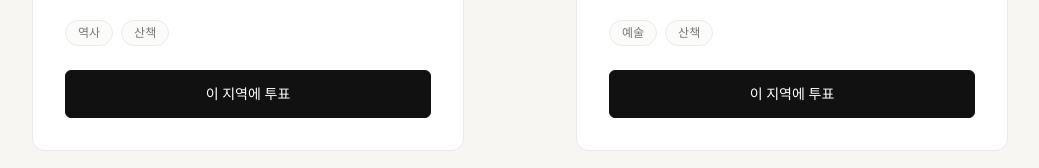
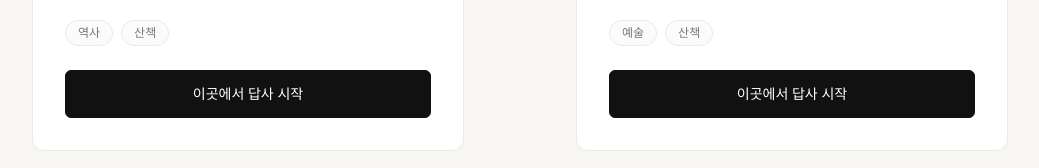
Before and after one commit to dodobow/Khuthon-DULETGIL, a Next.js app: page / in a window 1280 px wide. Shown: the part 1047-1215 px from the top of the page, without its empty margins (120-1159 px from the left). Built offline with nearby package versions, Linux system fonts and the light colour scheme.

Commit message:
fix: BattleCard·BattleResult UI 카피를 답사/기록 톤으로 변경

```diff
--- a/components/BattleCard.tsx
+++ b/components/BattleCard.tsx
@@ -72,7 +72,7 @@ export default function BattleCard({
             disabled={disabled}
             className="min-h-[48px] w-full rounded-md border border-[#111111] bg-[#111111] px-5 py-3 text-sm font-medium text-white transition-all hover:bg-[#2F3437] active:scale-[0.98] disabled:cursor-not-allowed disabled:border-[#EAEAEA] disabled:bg-[#F7F6F3] disabled:text-[#A09F9C]"
           >
-            이 지역에 투표
+            이곳에서 답사 시작
           </button>
         </div>
       </div>
--- a/components/BattleResult.tsx
+++ b/components/BattleResult.tsx
@@ -19,9 +19,9 @@ export default function BattleResult({
     <article className="w-full rounded-xl border border-[#EAEAEA] bg-white p-8 shadow-sm sm:p-10">
       <div className="space-y-8">
         <header className="space-y-3 border-b border-[#EAEAEA] pb-6">
-          <p className="font-mono text-xs uppercase tracking-widest text-[#787774]">Selection Complete</p>
+          <p className="font-mono text-xs uppercase tracking-widest text-[#787774]">첫 답사 지점 확정</p>
           <h2 className="font-serif text-3xl tracking-tight text-[#111111] sm:text-4xl">
-            당신은 {selectedCulture.region}을 선택했어요
+            {selectedCulture.region}에서 답사를 시작합니다
           </h2>
           <p className="rounded-lg border border-[#EAEAEA] bg-[#F7F6F3] p-5 text-sm leading-[1.6] text-[#2F3437]">
             이 선택은 순위 경쟁이 아니라 문화 탐험의 출발점입니다.
```
